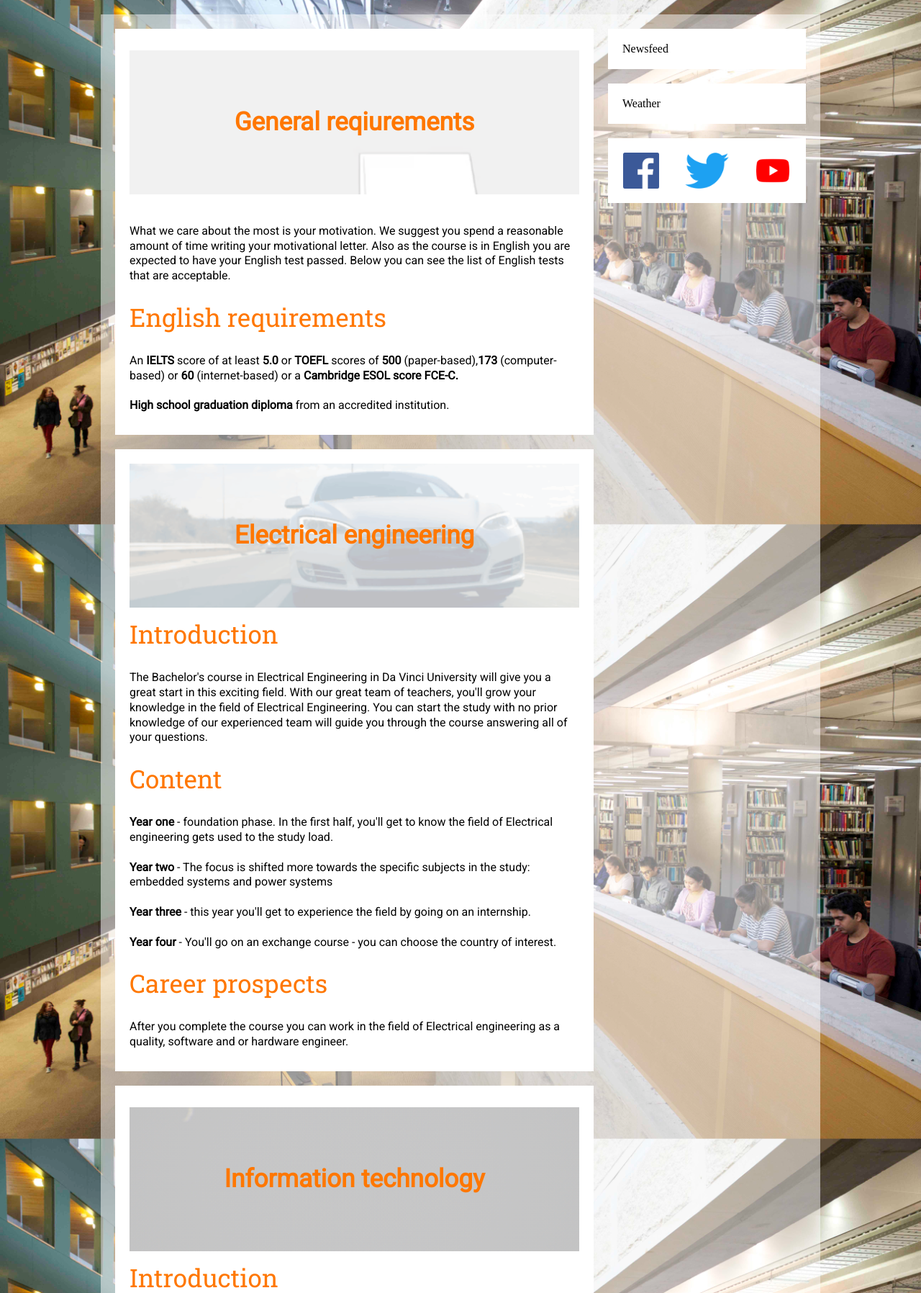
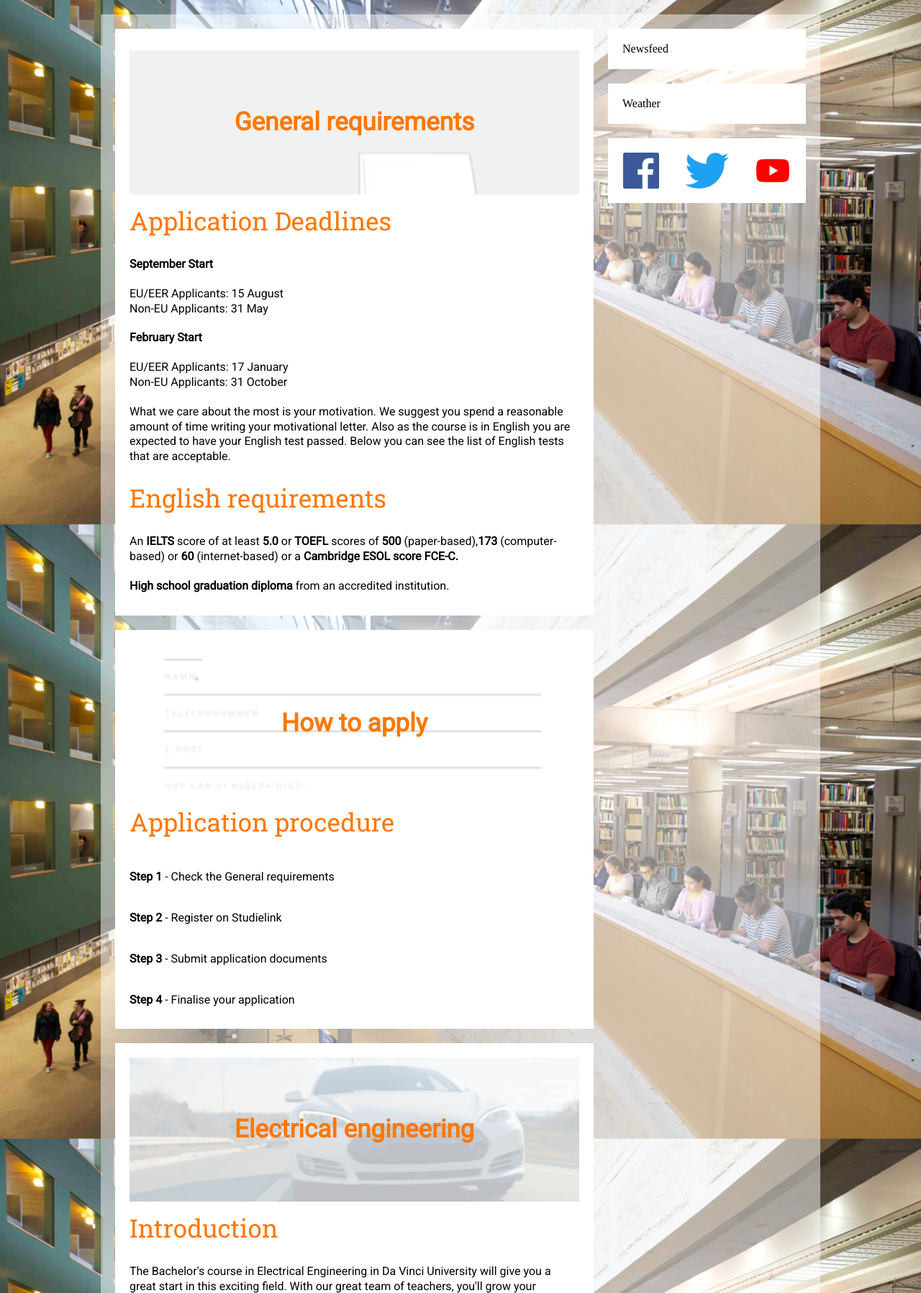
Before and after one commit to TheChuckWhite/mindstorm, a PHP site: page /courses.html in a window 1280 px wide. Shown: the part 125-1921 px from the top of the page at 72% size. Run offline with PHP 8.4, Linux system fonts and the light colour scheme.

Commit message:
More content

```diff
--- a/courses.html
+++ b/courses.html
@@ -43,18 +43,40 @@
 			<article>
 				<div id='general'>
 					<div class="overlayNoTransition">
-						<p>General reqiurements</p>
+						<p>General requirements</p>
 					</div>
 				</div>
+				<h2>Application Deadlines</h2>
+				<p><b>September Start</b></p>
+				<p>EU/EER Applicants: 15 August
+				<br>Non-EU Applicants: 31 May</p>
+				<p><b>February Start</b></p>
+				<p>EU/EER Applicants: 17 January
+				<br>Non-EU Applicants: 31 October</p>
 				<p>
-					<br>What we care about the most is your motivation. We suggest you spend a reasonable amount of time writing your motivational letter. Also as the course is in English you are expected to have your English test passed. Below you can see the list of English tests that are acceptable.
+					What we care about the most is your motivation. We suggest you spend a reasonable amount of time writing your motivational letter. Also as the course is in English you are expected to have your English test passed. Below you can see the list of English tests that are acceptable.
 				</p>
 				<h2>English requirements</h2>
 				<p>
 					An <b>IELTS</b> score of at least <b>5.0</b> or <b>TOEFL</b> scores of <b>500</b> (paper-based),<b>173</b> (computer-based) or <b>60</b> (internet-based) or a <b>Cambridge ESOL score FCE-C.</b>
 					<br><br><b>High school graduation diploma</b> from an accredited institution.
+				</p>
 
-			</article>
+</article>
+
+				<article>
+				<div id='apply'>
+					<div class="overlayNoTransition">
+						<p>How to apply</p>
+					</div>
+				</div>
+				<h2>Application procedure</h2>
+				<br><p><b>Step 1</b> -	Check the General requirements	</p>
+				<br><p><b>Step 2</b> -	Register on Studielink      	</p>
+				<br><p><b>Step 3</b> - 	Submit application documents	</p>
+				<br><p><b>Step 4</b> - 	Finalise your application    	</p>
+				</article>
+
 			<article>
 				<div id='electricalEngineering'>
 					<div class="overlay">
--- a/css/courses.css
+++ b/css/courses.css
@@ -18,6 +18,15 @@ div.overlayNoTransition p{
 	position: relative;
 	top: 50%;
 	transform: translateY(-50%);
+}
+#apply{
+	height: 200px;
+	width: 625px;
+	background-image: url(../img/form.gif);
+	background-position: 0 -70px;
+	background-size: cover;
+	background-repeat: no-repeat;
+	margin: 10px auto;
 }
 #general{
 	height: 200px;
```
Also changed, not shown: img/form.gif (added).
